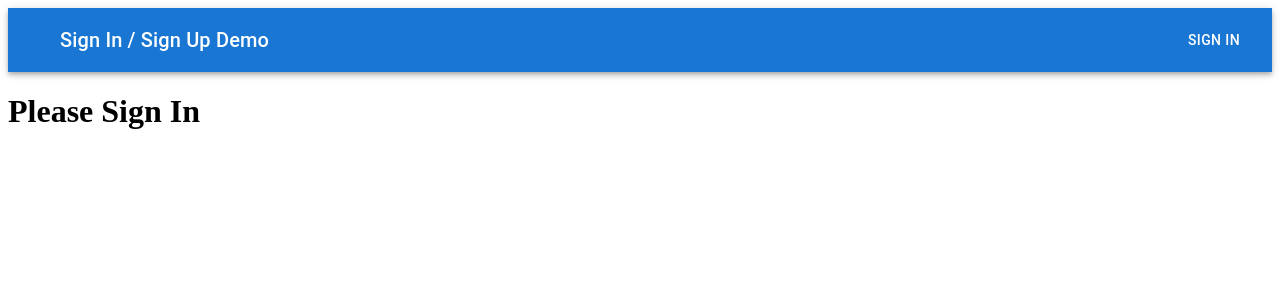
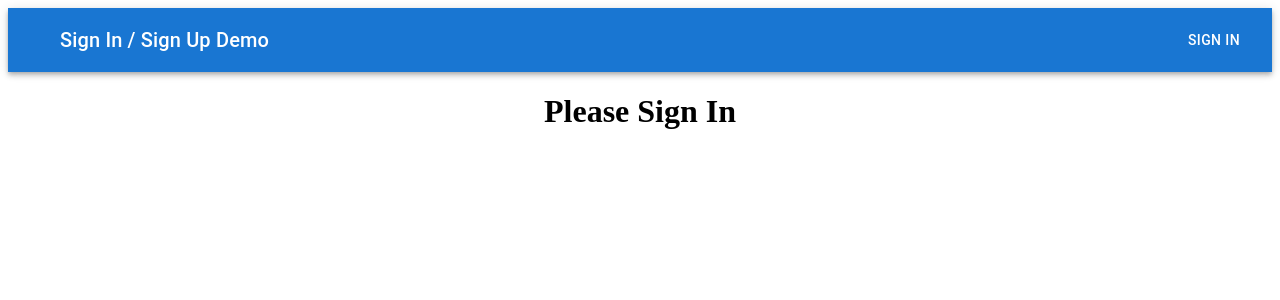
Before and after one commit to jdokon/react-firebase-auth, a React (Vite) app: page / in a window 1280 px wide. Shown: the top 300 px of the page. Built offline with nearby package versions, Linux system fonts and the light colour scheme; no server answers.

Commit message:
Incremental changes to sign-in validation.

```diff
--- a/src/components/sign-in-form/sign-in-form.jsx
+++ b/src/components/sign-in-form/sign-in-form.jsx
@@ -35,6 +35,10 @@ export const SignInForm = () => {
   }
 
   const handleSubmit = async (e) => {
+    if (email === "" || password === "") {
+      alert("Please enter your email and password to sign in.")
+      return
+    }
     e.preventDefault()
     try {
       const { user } = await signInAuthWithEmailAndPassword(email, password)
@@ -43,10 +47,13 @@ export const SignInForm = () => {
     } catch (error) {
       switch (error.code) {
         case "auth/invalid-credential":
-          alert("Incorrect email or password")
+          alert("Incorrect email or password.")
+          break
+        case "auth/invalid-email":
+          alert("Please enter a valid email address.")
           break
         default:
-          alert("An unexpected error occurred")
+          alert("An unexpected error occurred: " + error.code)
           break
       }
     }
--- a/src/components/sign-up-form/sign-up-form.jsx
+++ b/src/components/sign-up-form/sign-up-form.jsx
@@ -13,7 +13,7 @@ import {
   TextField,
   Typography,
   Link,
-  Divider,
+  Divider
 } from "@mui/material"
 import { useNavigate } from "react-router-dom"
 import { SignInLogoButtons } from "../sign-in-form/sign-in-logo-buttons"
--- /dev/null
+++ b/src/routes/home/home-page-styles.scss
@@ -0,0 +1,4 @@
+.home-page-container {
+  display: flex;
+  justify-content: center;
+}
--- a/src/routes/home/home-page.jsx
+++ b/src/routes/home/home-page.jsx
@@ -1,9 +1,14 @@
 import { useSelector } from "react-redux"
 import { UserInfo } from "../../components/user-info/user-info"
+import "./home-page-styles.scss"
 
 const HomePage = () => {
   const currentUser = useSelector((state) => state.user.currentUser)
-  return <div>{currentUser ? <UserInfo /> : <h1>Please Sign In</h1>}</div>
+  return (
+    <div className="home-page-container">
+      {currentUser ? <UserInfo /> : <h1>Please Sign In</h1>}
+    </div>
+  )
 }
 
 export default HomePage
```
